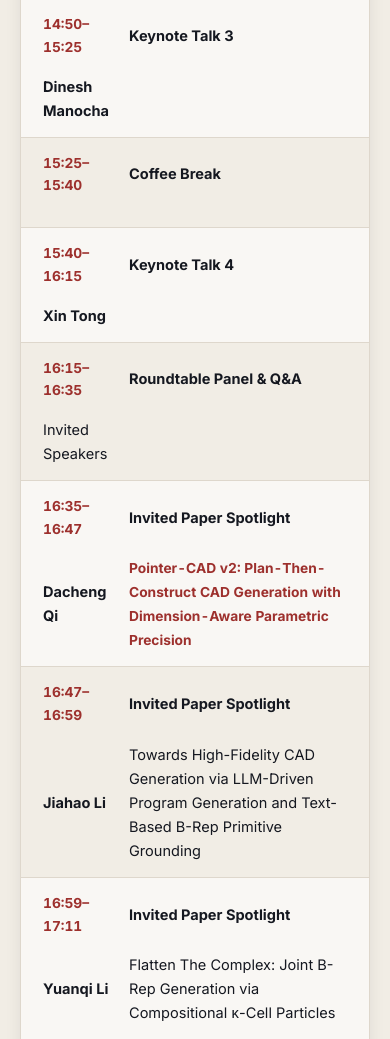
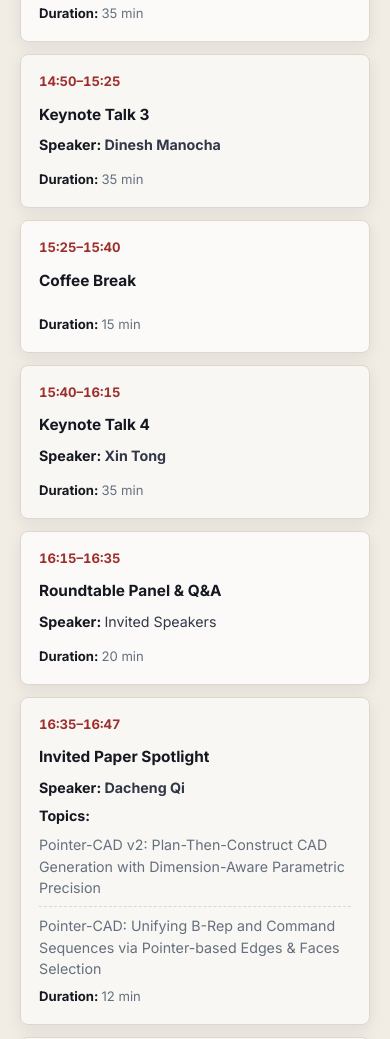
Before and after one commit to 3DGen-CAD-Workshop/3DGen-CAD-Workshop.github.io, a plain HTML site: page index.html in a window 390 px wide. Shown: the part 5383-6422 px from the top of the page. Drawn offline with Linux system fonts and the light colour scheme.

Commit message:
Update Keynote and Schedule

```diff
--- a/style.css
+++ b/style.css
@@ -488,37 +488,64 @@ a { color: inherit; text-decoration: none; }
 }
 .schedule-row {
   display: grid;
-  grid-template-columns: 90px 1fr 90px;
+  grid-template-columns: 118px minmax(150px, 0.95fr) minmax(120px, 0.8fr) minmax(260px, 2.1fr) 72px;
   gap: 16px;
-  padding: 14px 22px;
+  padding: 15px 20px;
   background: rgba(255,255,255,0.58);
   border-bottom: 1px solid var(--line);
-  font-size: 0.91rem;
-  align-items: center;
+  font-size: 0.89rem;
+  align-items: start;
 }
 .schedule-row:last-child { border-bottom: none; }
 .schedule-row.header-row {
   background: var(--ink);
   color: #fff;
   font-weight: 700;
-  font-size: 0.78rem;
+  font-size: 0.75rem;
   letter-spacing: 0.07em;
   text-transform: uppercase;
+  align-items: center;
 }
 .schedule-row:nth-child(even):not(.header-row) { background: var(--paper-deep); }
-.schedule-row span:first-child {
+.schedule-time {
   font-weight: 700;
   color: var(--accent);
-  font-size: 0.86rem;
+  font-size: 0.82rem;
   font-variant-numeric: tabular-nums;
+  white-space: nowrap;
 }
-.schedule-row.header-row span:first-child { color: rgba(255,255,255,0.70); }
-.schedule-row span:last-child {
+.schedule-speaker {
+  color: var(--ink-soft);
+  line-height: 1.5;
+}
+.schedule-topic {
   color: var(--muted);
-  font-size: 0.84rem;
+  line-height: 1.5;
+}
+.schedule-topic:empty::after {
+  content: '';
+}
+.schedule-topic-stack {
+  display: flex;
+  flex-direction: column;
+  gap: 8px;
+}
+.schedule-topic-stack > span + span {
+  padding-top: 8px;
+  border-top: 1px dashed var(--line);
+}
+.schedule-duration {
+  color: var(--muted);
+  font-size: 0.82rem;
   text-align: right;
+  white-space: nowrap;
 }
-.schedule-row.header-row span:last-child { color: rgba(255,255,255,0.70); }
+.schedule-row.header-row .schedule-time,
+.schedule-row.header-row .schedule-speaker,
+.schedule-row.header-row .schedule-topic,
+.schedule-row.header-row .schedule-duration {
+  color: rgba(255,255,255,0.70);
+}
 
 /* ===== ORGANIZERS ===== */
 .organizers-grid {
@@ -654,11 +681,39 @@ a { color: inherit; text-decoration: none; }
   .overview-grid { grid-template-columns: 1fr; }
   .challenge-grid { grid-template-columns: 1fr; }
   .stats-grid { grid-template-columns: repeat(2, 1fr); }
+  .schedule-table { overflow-x: auto; }
+  .schedule-row {
+    min-width: 980px;
+    grid-template-columns: 118px 160px 140px minmax(350px, 1fr) 72px;
+  }
 }
 @media (max-width: 600px) {
   .nav-links { display: none; }
   .stats-grid { grid-template-columns: repeat(2, 1fr); }
-  .schedule-row { grid-template-columns: 70px 1fr; }
-  .schedule-row span:last-child { display: none; }
+  .schedule-table {
+    overflow: visible;
+    border: none;
+    box-shadow: none;
+    background: transparent;
+  }
+  .schedule-row {
+    min-width: 0;
+    grid-template-columns: 1fr;
+    gap: 7px;
+    margin-bottom: 12px;
+    padding: 16px 18px;
+    border: 1px solid var(--line);
+    border-radius: var(--radius);
+    box-shadow: var(--shadow-sm);
+  }
+  .schedule-row.header-row { display: none; }
+  .schedule-row:nth-child(even):not(.header-row) { background: rgba(255,255,255,0.72); }
+  .schedule-time { margin-bottom: 2px; }
+  .schedule-event { font-size: 0.96rem; }
+  .schedule-speaker:not(:empty)::before { content: 'Speaker: '; font-weight: 700; color: var(--ink); }
+  .schedule-topic:not(.schedule-topic-stack):not(:empty)::before { content: 'Topic: '; font-weight: 700; color: var(--ink); }
+  .schedule-topic-stack::before { content: 'Topics: '; font-weight: 700; color: var(--ink); }
+  .schedule-duration { text-align: left; }
+  .schedule-duration::before { content: 'Duration: '; font-weight: 700; color: var(--ink); }
   .organizers-grid { grid-template-columns: 1fr 1fr; }
 }
```
